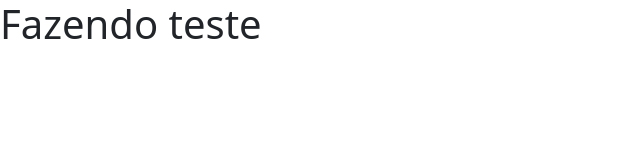
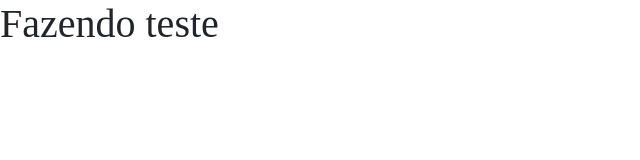
Before and after one commit to MatheusDS10/dsmovie, a plain HTML site: page index.html in a window 1280 px wide. Shown: the whole page, without its empty margins (0-640 px from the left). Drawn offline with nearby package versions, Linux system fonts and the light colour scheme.

Commit message:
Googlw Fonts

```diff
--- /dev/null
+++ b/CSS/styles.css
@@ -0,0 +1,5 @@
+@import url('https://fonts.googleapis.com/css2?family=Open+Sans:wght@300;400;700&display=swap');
+
+*{
+font-family: "Open Sans, sans-serit";
+}
--- a/index.html
+++ b/index.html
@@ -8,6 +8,7 @@
 
     <link href="https://cdn.jsdelivr.net/npm/bootstrap@5.1.3/dist/css/bootstrap.min.css" rel="stylesheet" integrity="sha384-1BmE4kWBq78iYhFldvKuhfTAU6auU8tT94WrHftjDbrCEXSU1oBoqyl2QvZ6jIW3" crossorigin="anonymous">
 
+    <link rel="stylesheet" href="CSS/styles.css">
 </head>
 <body>
     <h1>Fazendo teste</h1>
```
